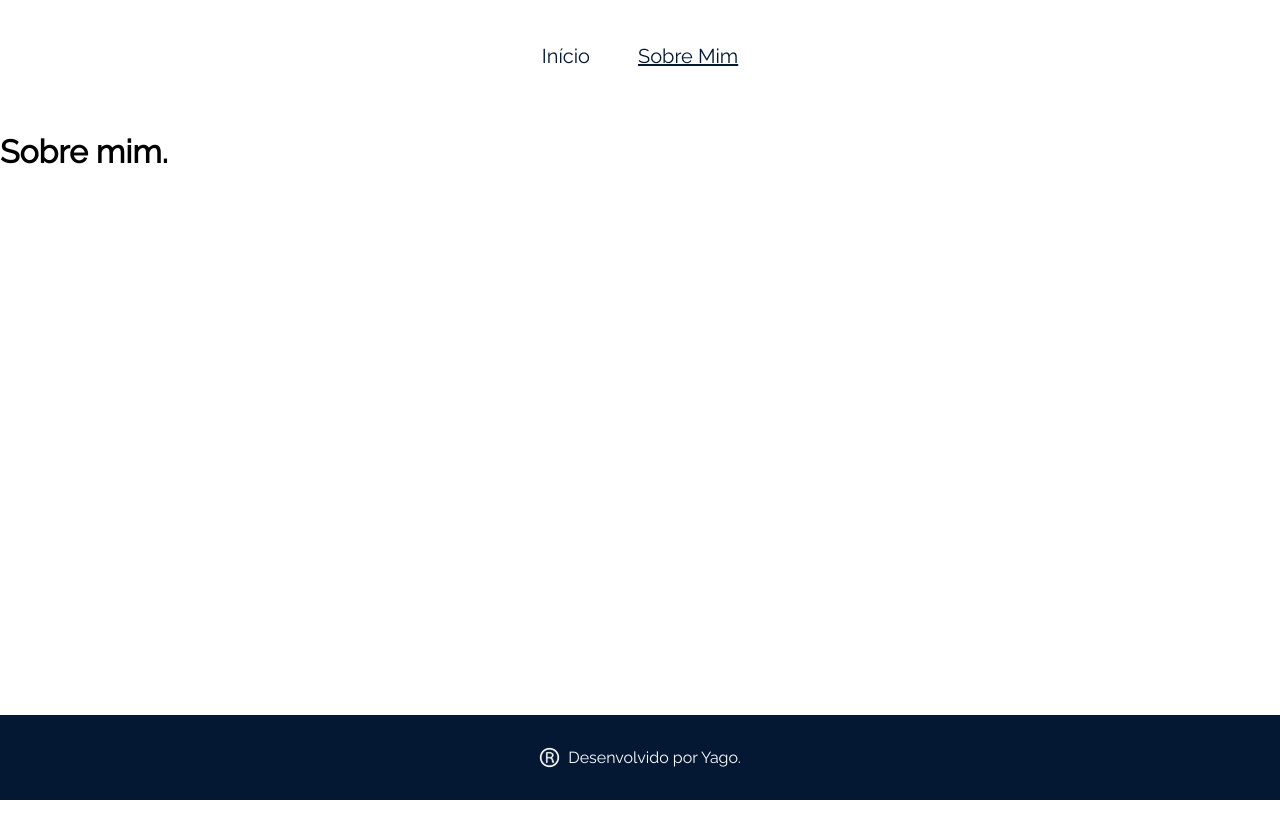
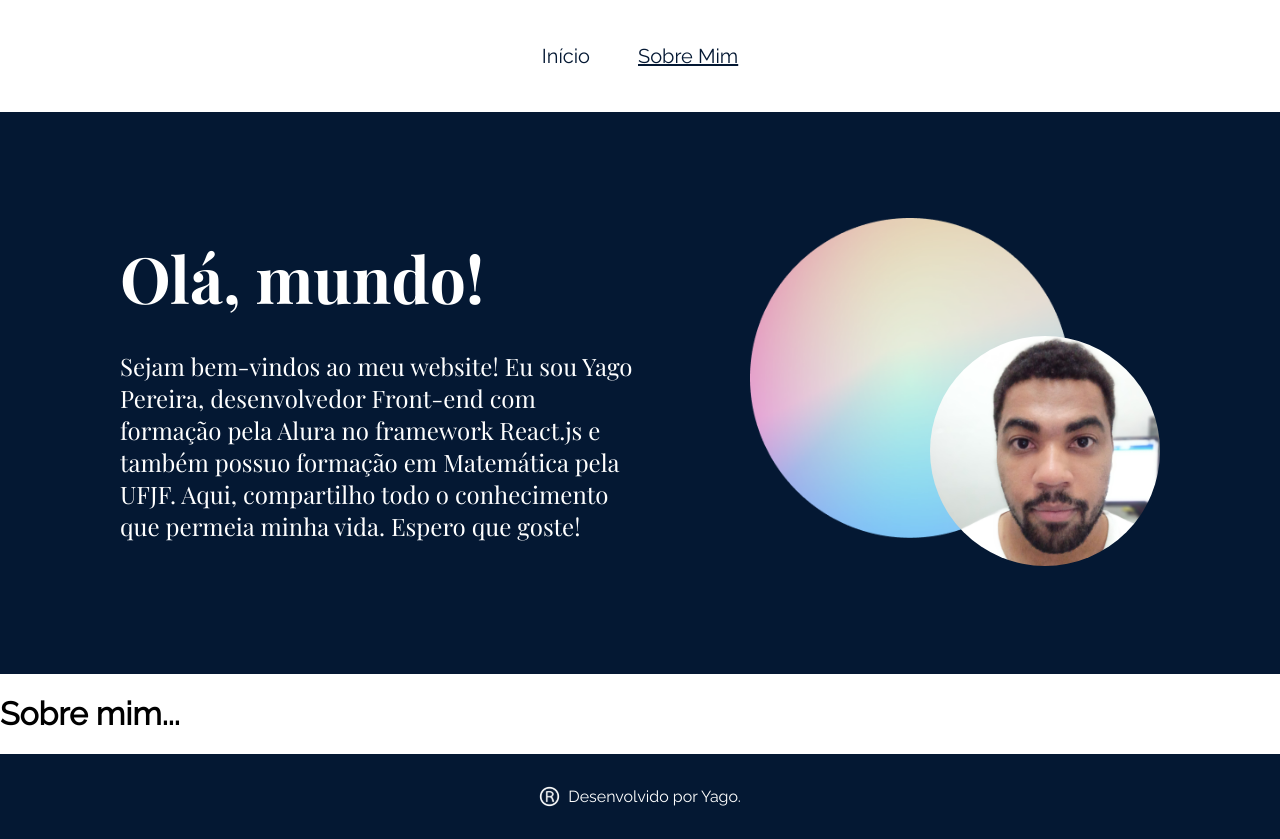
Before and after one commit to yapeansa/ola-mundo.js, a React (Vite) app: page /sobre in a window 1280 px wide. Before the commit the page ends 800 px from the top, so only its background shows below. Built offline with nearby package versions, Linux system fonts and the light colour scheme.

Commit message:
Rotas aninhadas.

```diff
--- a/src/Routes.jsx
+++ b/src/Routes.jsx
@@ -3,14 +3,17 @@ import Inicio from "./paginas/inicio"
 import Sobre from "./paginas/sobre"
 import Menu from "./components/Menu"
 import Rodape from "./components/Rodape"
+import PaginaPadrao from "./components/PaginaPadrao"
 
-function AppRoutes() {
+const AppRoutes = () => {
     return (
         <BrowserRouter>
             <Menu />
             <Routes>
-                <Route path="/" element={<Inicio />} />
-                <Route path="/sobre" element={<Sobre />} />
+                <Route path="/" element={<PaginaPadrao />}>
+                    <Route path="/" element={<Inicio />} />
+                    <Route path="/sobre" element={<Sobre />} />
+                </Route>
                 <Route path="*" element={<div>Página não encontrada.</div>} />
             </Routes>
             <Rodape />
--- /dev/null
+++ b/src/components/PaginaPadrao/index.jsx
@@ -0,0 +1,13 @@
+import { Outlet } from "react-router-dom"
+import Banner from "../Banner"
+
+const PaginaPadrao = () => {
+    return (
+        <main>
+            <Banner />
+            <Outlet />
+        </main>
+    )
+}
+
+export default PaginaPadrao
--- a/src/paginas/inicio/index.jsx
+++ b/src/paginas/inicio/index.jsx
@@ -3,10 +3,8 @@ import Post from "../../components/Post"
 import styles from "./Inicio.module.css"
 import posts from "@/json/posts.json"
 
-function Inicio() {
+const Inicio = () => {
     return (
-        <main>
-            <Banner />
             <ul className={styles.posts}>
                 {posts.map(post =>
                     <li key={post.id}>
@@ -14,7 +12,6 @@ function Inicio() {
                     </li>
                 )}
             </ul>
-        </main>
     )
 }
 
--- a/src/paginas/sobre/index.jsx
+++ b/src/paginas/sobre/index.jsx
@@ -1,6 +1,8 @@
-function Sobre () {
+import Banner from "../../components/Banner"
+
+const Sobre = () => {
     return (
-        <h1>Sobre mim.</h1>
+            <h1>Sobre mim...</h1>
     )
 }
 
```
Also changed, not shown: 1 other file (tests, documents, lock files or other folders).
